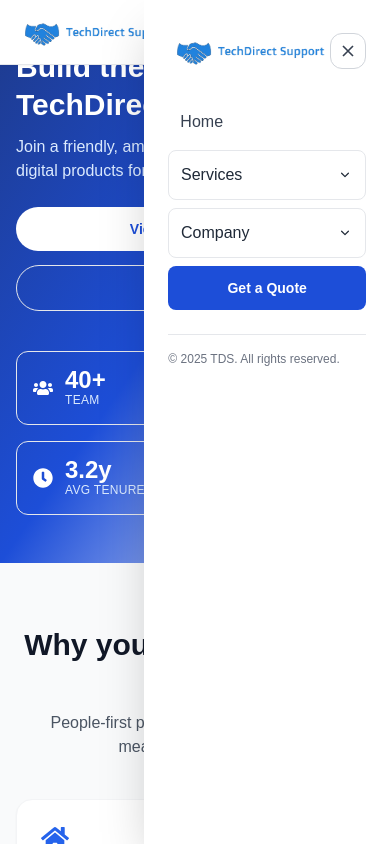
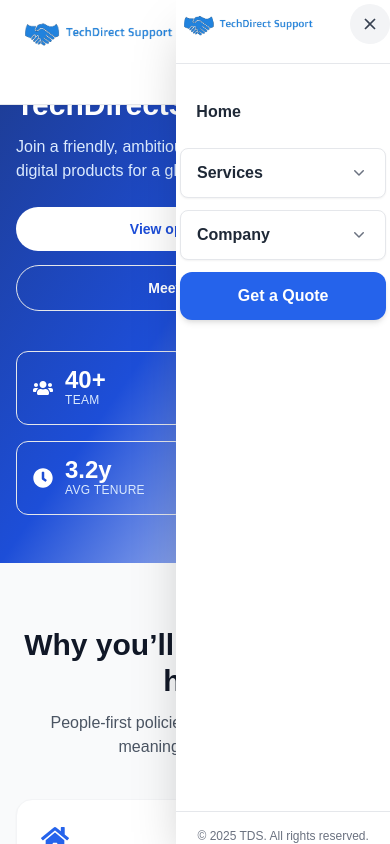
Before and after one commit to muzairariff/TDS, a Next.js app: page /careers in a window 390 px wide. Both pictures are taken after a click on the button 354 px from the left and 32 px from the top of the page. Shown: the top 844 px of the page. Built offline with nearby package versions, Linux system fonts and the light colour scheme.

Commit message:
changes made on Navbar

```diff
--- a/app/src/components/Navbar.tsx
+++ b/app/src/components/Navbar.tsx
@@ -209,41 +209,87 @@ export default function Navbar() {
         </div>
       </nav>
 
+  {/* Mobile button (hamburger always white) */}
+<div className="flex items-center gap-2 lg:hidden">
+  <button
+    onClick={() => setMobileOpen(true)}
+    aria-label="Open menu"
+    className="inline-flex h-10 w-10 items-center justify-center rounded-xl text-white hover:bg-white/10"
+  >
+    <svg viewBox="0 0 24 24" width="22" height="22" aria-hidden="true">
+      <path
+        d="M3 6h18M3 12h18M3 18h18"
+        stroke="currentColor"
+        strokeWidth="2"
+        strokeLinecap="round"
+      />
+    </svg>
+  </button>
+</div>
+
 {/* Mobile drawer */}
-      <div className={`fixed inset-0 z-40 lg:hidden ${mobileOpen ? "pointer-events-auto" : "pointer-events-none"}`}>
+<div
+  className={`fixed inset-0 z-40 lg:hidden ${
+    mobileOpen ? "pointer-events-auto" : "pointer-events-none"
+  }`}
+>
+  {/* Overlay */}
   <div
     onClick={() => setMobileOpen(false)}
-          className={`absolute inset-0 bg-black/40 transition-opacity ${mobileOpen ? "opacity-100" : "opacity-0"}`}
+    className={`absolute inset-0 bg-black/50 transition-opacity duration-300 ${
+      mobileOpen ? "opacity-100" : "opacity-0"
+    }`}
   />
+
+  {/* Drawer panel */}
   <aside
-          className={`fixed right-0 top-0 h-full w-[85%] max-w-xs transform bg-white p-6 shadow-2xl transition-transform ${
+    className={`fixed right-0 top-0 h-full w-[85%] max-w-sm transform bg-white shadow-2xl transition-transform duration-500 ease-in-out ${
       mobileOpen ? "translate-x-0" : "translate-x-full"
     }`}
   >
-          <div className="flex items-center justify-between">
-            <Link href="/" className="flex items-center gap-2" onClick={() => setMobileOpen(false)}>
-              <Image src="/assets/images/logo.png" alt="Company Logo" width={160} height={40} priority />
+    <div className="flex h-full flex-col overflow-y-auto">
+      {/* Header */}
+      <div className="flex items-center justify-between sticky top-0 bg-white z-10 pb-4 border-b">
+        <Link
+          href="/"
+          onClick={() => setMobileOpen(false)}
+          className="flex items-center gap-2"
+        >
+          <Image
+            src="/assets/images/logo.png"
+            alt="Company Logo"
+            width={140}
+            height={40}
+            priority
+          />
         </Link>
         <button
           onClick={() => setMobileOpen(false)}
           aria-label="Close menu"
-              className="inline-flex h-9 w-9 items-center justify-center rounded-xl border border-gray-300 text-gray-700 hover:bg-gray-100"
+          className="inline-flex h-10 w-10 items-center justify-center rounded-full bg-gray-100 text-gray-700 hover:bg-gray-200 transition"
         >
-              <svg viewBox="0 0 24 24" fill="none" stroke="currentColor" strokeWidth="2" className="h-5 w-5">
+          <svg
+            viewBox="0 0 24 24"
+            fill="none"
+            stroke="currentColor"
+            strokeWidth="2"
+            className="h-5 w-5"
+          >
             <path d="M6 18L18 6M6 6l12 12" />
           </svg>
         </button>
       </div>
 
-          <nav className="mt-6 space-y-2">
+      {/* Nav links */}
+      <nav className="mt-6 flex-1 space-y-3 px-1">
         {navItems.map((item) => {
           if (item.type === "link") {
             return (
               <Link
                 key={item.label}
                 href={item.href}
-                    className={`block rounded-lg px-3 py-2 text-base font-medium text-gray-700 hover:bg-primary/5 ${
-                      isActive(item.href) ? "bg-primary/5" : ""
+                className={`block rounded-lg px-4 py-3 text-base font-semibold text-gray-800 hover:bg-blue-50 transition ${
+                  isActive(item.href) ? "bg-blue-100 text-blue-700" : ""
                 }`}
                 onClick={() => setMobileOpen(false)}
               >
@@ -251,15 +297,30 @@ export default function Navbar() {
               </Link>
             );
           }
+
           const openCol = !!mobileCollapsibles[item.id];
           return (
-                <div key={item.id} className="border border-gray-200 rounded-lg">
+            <div
+              key={item.id}
+              className="rounded-lg border border-gray-200 bg-white shadow-sm"
+            >
               <button
-                    onClick={() => setMobileCollapsibles((s) => ({ ...s, [item.id]: !s[item.id] }))}
-                    className="flex w-full items-center justify-between px-3 py-3 text-left text-base font-medium text-gray-800"
+                onClick={() =>
+                  setMobileCollapsibles((s) => ({
+                    ...s,
+                    [item.id]: !s[item.id],
+                  }))
+                }
+                className="flex w-full items-center justify-between px-4 py-3 text-base font-semibold text-gray-800"
               >
                 {item.label}
-                    <svg className={`h-4 w-4 transition-transform ${openCol ? "rotate-180" : "rotate-0"}`} viewBox="0 0 20 20" fill="currentColor">
+                <svg
+                  className={`h-5 w-5 text-gray-500 transition-transform ${
+                    openCol ? "rotate-180" : "rotate-0"
+                  }`}
+                  viewBox="0 0 20 20"
+                  fill="currentColor"
+                >
                   <path
                     fillRule="evenodd"
                     d="M5.23 7.21a.75.75 0 011.06.02L10 10.94l3.71-3.71a.75.75 0 111.06 1.06l-4.24 4.24a.75.75 0 01-1.06 0L5.21 8.29a.75.75 0 01.02-1.08z"
@@ -267,13 +328,17 @@ export default function Navbar() {
                   />
                 </svg>
               </button>
-                  <div className={`overflow-hidden transition-all duration-300 ${openCol ? "max-h-40" : "max-h-0"}`}>
+              <div
+                className={`overflow-hidden transition-all duration-300 ${
+                  openCol ? "max-h-48" : "max-h-0"
+                }`}
+              >
                 <div className="space-y-1 p-2">
                   {item.items.map((i) => (
                     <Link
                       key={i.label}
                       href={i.href}
-                          className="block rounded-lg px-3 py-2 text-sm text-gray-700 hover:bg-primary/5"
+                      className="block rounded-lg px-4 py-2 text-sm text-gray-600 hover:bg-blue-50"
                       onClick={() => setMobileOpen(false)}
                     >
                       {i.label}
@@ -285,20 +350,26 @@ export default function Navbar() {
           );
         })}
 
+        {/* CTA */}
         <Link
           href="/contact"
-              className="block rounded-lg bg-primary px-4 py-3 text-center text-sm font-semibold text-white hover:bg-accent"
+          className="block w-full rounded-xl bg-blue-600 px-4 py-3 text-center text-base font-semibold text-white shadow-md hover:bg-blue-700 transition"
           onClick={() => setMobileOpen(false)}
         >
           Get a Quote
         </Link>
       </nav>
 
-          <div className="mt-6 border-t border-gray-200 pt-4 text-xs text-gray-500">
+      {/* Footer */}
+      <div className="mt-10 border-t border-gray-200 pt-4 text-center text-xs text-gray-500">
         © {new Date().getFullYear()} TDS. All rights reserved.
+      </div>
     </div>
   </aside>
 </div>
+
+
+
     </div>
   );
 }
```
Lines whose indentation alone changed are shown as unchanged.
